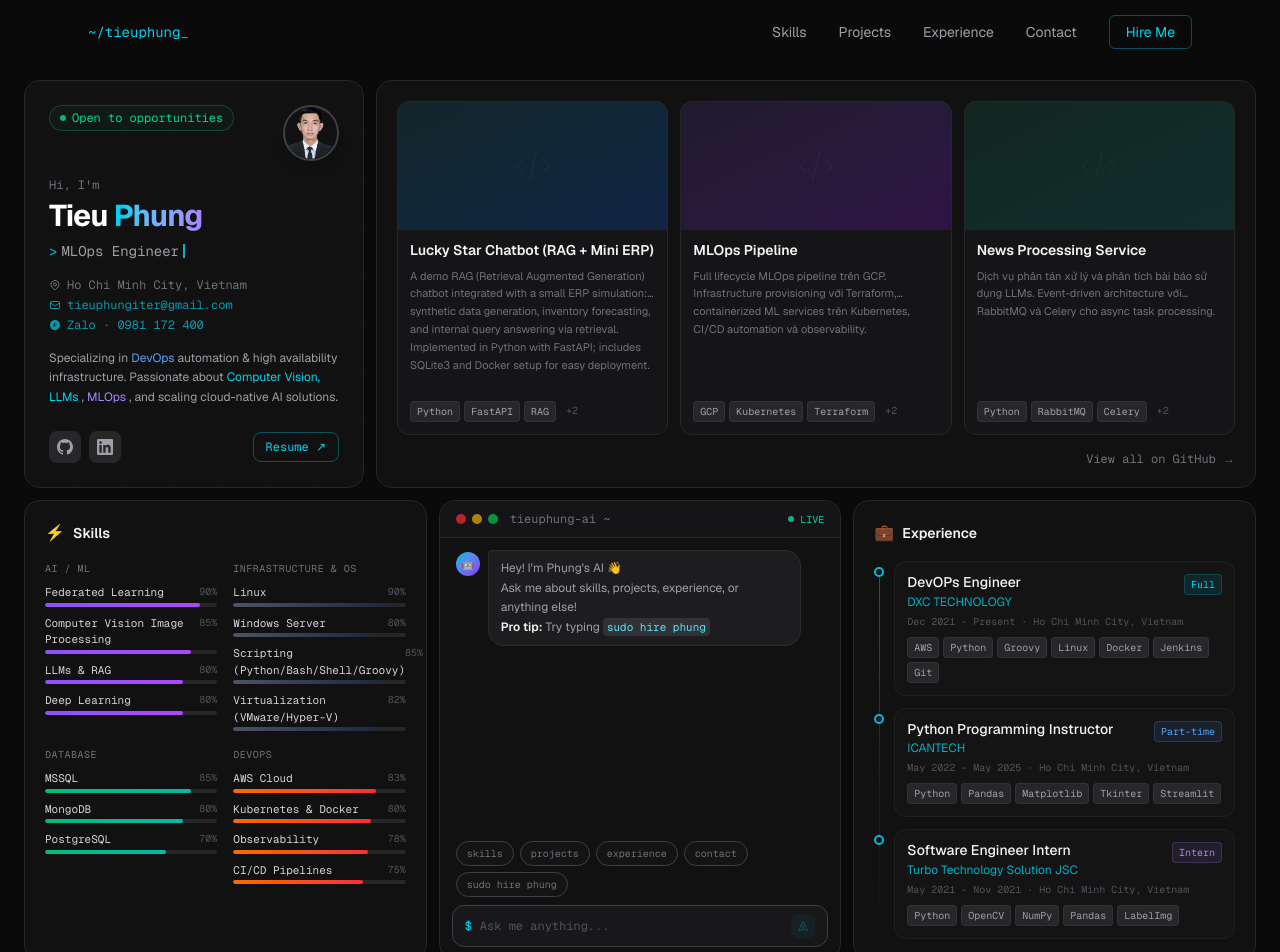
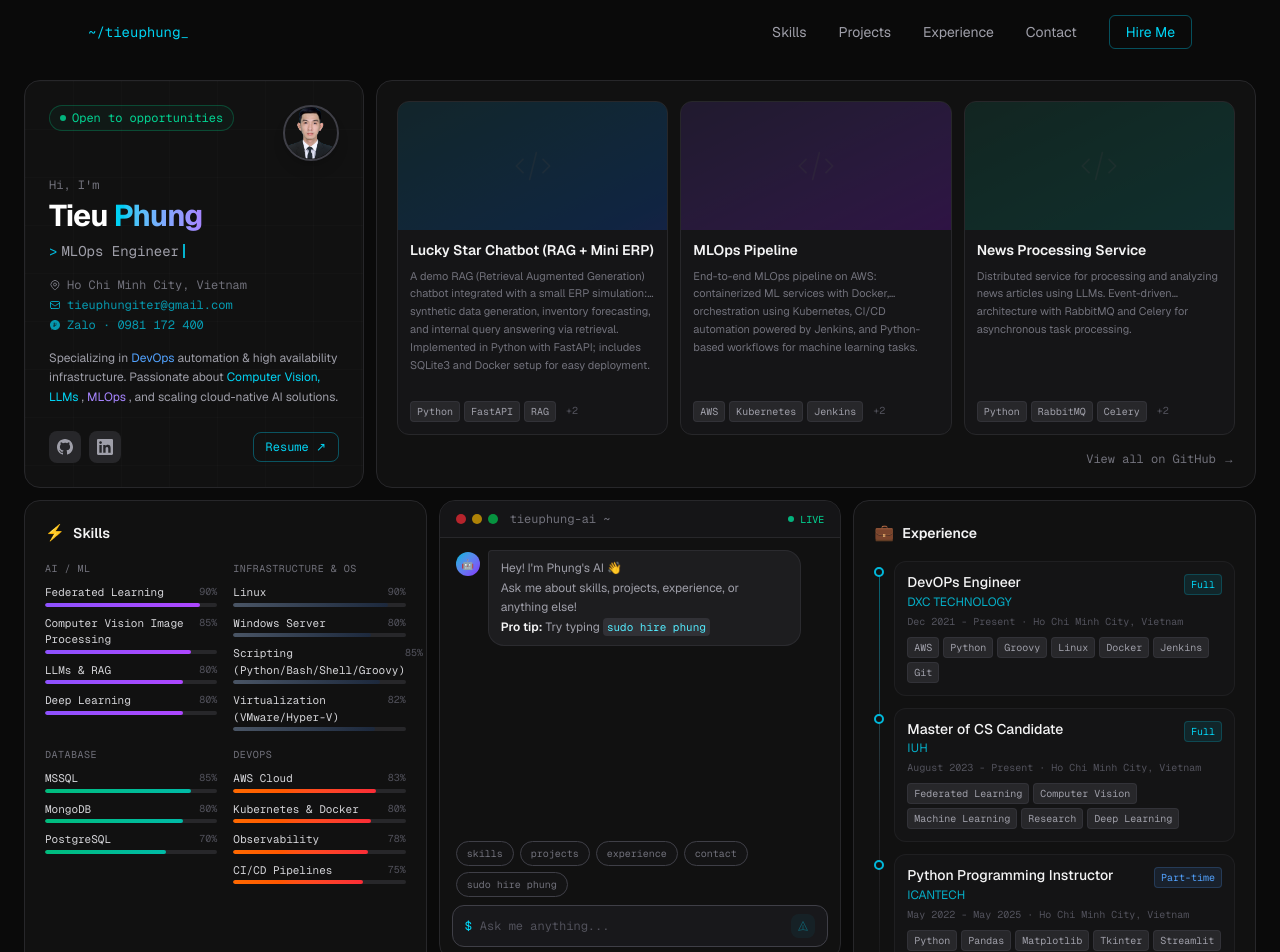
Before and after one commit to tieuphungiter/tieuphung-portfolio, a Next.js app: page / in a window 1280 px wide. Shown: the top 952 px of the page. Built offline with nearby package versions, Linux system fonts and the light colour scheme.

Commit message:
Update CV 2026

```diff
--- a/components/Contact.tsx
+++ b/components/Contact.tsx
@@ -15,7 +15,7 @@ export default function Contact() {
       {/* Right: contact links */}
       <div className="flex items-center gap-2">
         <a
-          href="mailto:your@email.com"
+          href="mailto:tieuphungiter@gmail.com"
           className="flex items-center gap-1.5 text-xs px-3 py-1.5 rounded-lg bg-zinc-800 hover:bg-zinc-700 text-zinc-300 hover:text-white transition-all font-mono"
         >
           <svg className="w-3 h-3" fill="none" stroke="currentColor" viewBox="0 0 24 24">
--- a/data/experience.ts
+++ b/data/experience.ts
@@ -19,6 +19,15 @@ export const experiences: Experience[] = [
     tags: ['AWS','Python', 'Groovy', 'Linux', 'Docker', "Jenkins", "Git"],
   },
   {
+  role: 'Master of CS Candidate',
+  company: 'IUH',
+  type: 'Full-time',
+  period: 'August 2023 - Present',
+  location: 'Ho Chi Minh City, Vietnam',
+  description: 'Focusing on Advanced Computer Science topics with a specialization in Federated Learning, MLOps, and AI Infrastructure.',
+  tags: ['Federated Learning', 'Computer Vision', 'Machine Learning', 'Research', 'Deep Learning'],
+   },
+  {
     role: 'Python Programming Instructor',
     company: 'ICANTECH',
     type: 'Part-time',
@@ -28,7 +37,7 @@ export const experiences: Experience[] = [
     tags: ['Python', 'Pandas', 'Matplotlib', 'Tkinter', 'Streamlit'],
   },
   {
-    role: 'Software Engineer Intern',
+    role: 'AI Engineer Intern',
     company: 'Turbo Technology Solution JSC',
     type: 'Intern',
     period: 'May 2021 - Nov 2021',
--- a/data/projects.ts
+++ b/data/projects.ts
@@ -15,26 +15,27 @@ export const projects: Project[] = [
     github: "https://github.com/tieuphungiter/Demo_chatbot",
     gradient: "from-cyan-500 to-blue-600",
   },
-  {
-    name: 'MLOps Pipeline',
-    desc: 'Full lifecycle MLOps pipeline trên GCP. Infrastructure provisioning với Terraform, containerized ML services trên Kubernetes, CI/CD automation và observability.',
-    tags: ['GCP', 'Kubernetes', 'Terraform', 'Docker', 'Python'],
-    github: 'https://github.com/tieuphungiter/mlops-pipeline',
-    gradient: 'from-violet-500 to-purple-600',
-  },
-  {
-    name: 'News Processing Service',
-    desc: 'Dịch vụ phân tán xử lý và phân tích bài báo sử dụng LLMs. Event-driven architecture với RabbitMQ và Celery cho async task processing.',
-    tags: ['Python', 'RabbitMQ', 'Celery', 'OpenAI', 'FastAPI'],
-    github: 'https://github.com/tieuphungiter/news-processing',
-    gradient: 'from-emerald-500 to-teal-600',
-  },
-  {
-    name: 'E-Commerce Platform',
-    desc: 'Nền tảng thương mại điện tử full-stack với microservices architecture. Tích hợp thanh toán, quản lý đơn hàng và hệ thống khuyến mãi.',
-    tags: ['Next.js', 'TypeScript', 'Node.js', 'PostgreSQL', 'Redis'],
-    github: 'https://github.com/tieuphungiter/ecommerce-platform',
-    demo: 'https://demo.example.com',
-    gradient: 'from-orange-500 to-red-600',
-  },
+{
+  name: "MLOps Pipeline",
+  desc: "End-to-end MLOps pipeline on AWS: containerized ML services with Docker, orchestration using Kubernetes, CI/CD automation powered by Jenkins, and Python-based workflows for machine learning tasks.",
+  tags: ["AWS", "Kubernetes", "Jenkins", "Docker", "Python"],
+  github: "https://github.com/tieuphungiter/mlops-pipeline",
+  gradient: "from-violet-500 to-purple-600",
+},
+
+{
+  name: "News Processing Service",
+  desc: "Distributed service for processing and analyzing news articles using LLMs. Event-driven architecture with RabbitMQ and Celery for asynchronous task processing.",
+  tags: ["Python", "RabbitMQ", "Celery", "OpenAI", "FastAPI"],
+  github: "https://github.com/tieuphungiter/news-processing",
+  gradient: "from-emerald-500 to-teal-600",
+},
+{
+  name: "E-Commerce Platform",
+  desc: "Full-stack e-commerce platform with microservices architecture. Integrated payment system, order management, and promotion engine.",
+  tags: ["Next.js", "TypeScript", "Node.js", "PostgreSQL", "Redis"],
+  github: "https://github.com/tieuphungiter/ecommerce-platform",
+  demo: "https://demo.example.com",
+  gradient: "from-orange-500 to-red-600",
+},
 ]
```
Also changed, not shown: 1 other file (tests, documents, lock files or other folders).
